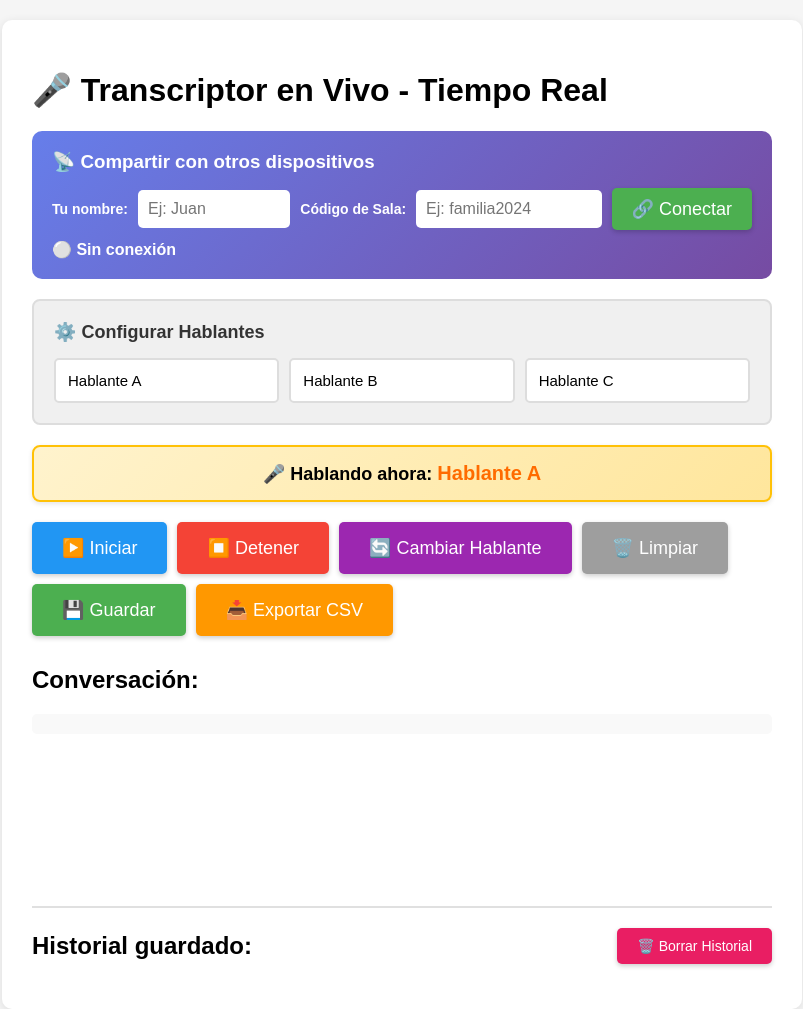
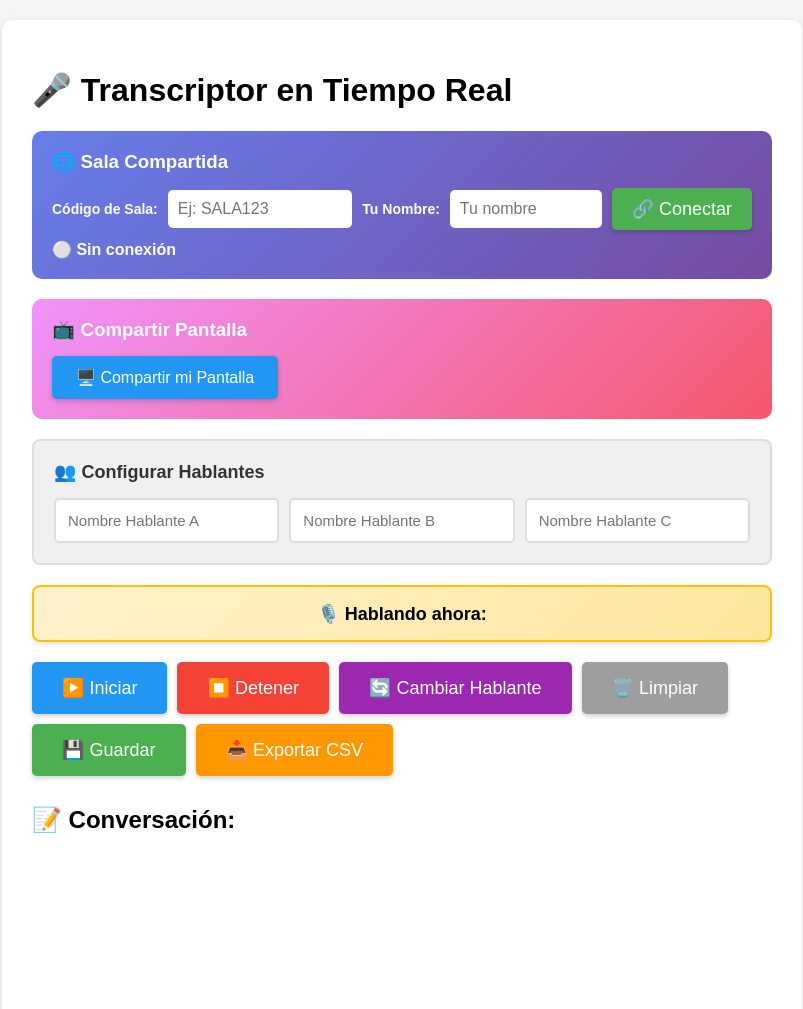
Before and after one commit to Marcos842/PROGRAMA-AUDITIVO-PRUEBA, a plain HTML site: page index.html in a window 1280 px wide. Shown: the top 1009 px of the page, without its empty margins (238-1041 px from the left). Drawn offline with Linux system fonts and the light colour scheme.

Commit message:
Update index.html

```diff
--- a/index.html
+++ b/index.html
@@ -3,48 +3,78 @@
 <head>
     <meta charset="UTF-8">
     <meta name="viewport" content="width=device-width, initial-scale=1.0">
-    <title>Transcriptor para Personas Sordas - Tiempo Real</title>
-
+    <title>Transcriptor para Personas Sordas</title>
     <link rel="stylesheet" href="estilo.css">
 </head>
 <body>
     <div id="pantalla-principal">
-        <h1>🎤 Transcriptor en Vivo - Tiempo Real</h1>
+        <h1>🎤 Transcriptor en Tiempo Real</h1>
 
-        <!-- Código de Sala con presencia -->
+        <!-- Sala Compartida -->
         <div class="sala-compartida">
-            <h3>📡 Compartir con otros dispositivos</h3>
+            <h3>🌐 Sala Compartida</h3>
+
             <div class="codigo-sala">
-                <label>Tu nombre:</label>
-                <input type="text" id="mi-nombre" placeholder="Ej: Juan" maxlength="20">
                 <label>Código de Sala:</label>
-                <input type="text" id="codigo-sala" placeholder="Ej: familia2024" maxlength="20">
+                <input type="text" id="codigo-sala" placeholder="Ej: SALA123" maxlength="20">
+
+                <label>Tu Nombre:</label>
+                <input type="text" id="mi-nombre" placeholder="Tu nombre" maxlength="30">
+
                 <button id="conectar-sala" class="conectar">🔗 Conectar</button>
-                <button id="desconectar-sala" class="desconectar" style="display:none;">❌ Desconectar</button>
+                <button id="desconectar-sala" class="desconectar" style="display: none;">❌ Desconectar</button>
             </div>
-            <p class="estado-conexion" id="estado-conexion">⚪ Sin conexión</p>
-            <!-- Lista de personas conectadas -->
-            <div id="personas-conectadas" style="display:none;">
+
+            <div class="estado-conexion" id="estado-conexion">⚪ Sin conexión</div>
+
+            <!-- Personas Conectadas -->
+            <div id="personas-conectadas" style="display: none;">
                 <h4>👥 Personas en la sala:</h4>
                 <ul id="lista-personas"></ul>
             </div>
         </div>
 
-        <!-- Configuración de Hablantes -->
-        <div class="config-hablantes">
-            <h3>⚙️ Configurar Hablantes</h3>
-            <div class="inputs-hablantes">
-                <input type="text" id="nombre-a" placeholder="Nombre Hablante A" value="Hablante A">
-                <input type="text" id="nombre-b" placeholder="Nombre Hablante B" value="Hablante B">
-                <input type="text" id="nombre-c" placeholder="Nombre Hablante C" value="Hablante C">
+        <!-- Compartir Pantalla -->
+        <div class="compartir-pantalla-section">
+            <h3>📺 Compartir Pantalla</h3>
+
+            <button id="btn-compartir" class="btn-screen">
+                🖥️ Compartir mi Pantalla
+            </button>
+
+            <button id="btn-detener-compartir" class="btn-stop-screen" style="display: none;">
+                ⏹️ Detener Compartir
+            </button>
+
+            <!-- Video local (tu pantalla) -->
+            <div id="contenedor-video-local" style="display: none; margin-top: 15px;">
+                <h4>📤 Tu Pantalla:</h4>
+                <video id="video-local" autoplay muted playsinline></video>
+            </div>
+
+            <!-- Video remoto (pantalla de otro) -->
+            <div id="contenedor-video-remoto" style="display: none; margin-top: 15px;">
+                <h4>📥 Pantalla Compartida:</h4>
+                <video id="video-remoto" autoplay playsinline></video>
             </div>
         </div>
 
-        <!-- Indicador del hablante actual -->
-        <div id="hablante-actual">
-            🎤 Hablando ahora: <span id="nombre-actual">Hablante A</span>
+        <!-- Configuración de Hablantes -->
+        <div class="config-hablantes">
+            <h3>👥 Configurar Hablantes</h3>
+            <div class="inputs-hablantes">
+                <input type="text" id="nombre-a" placeholder="Nombre Hablante A" maxlength="30">
+                <input type="text" id="nombre-b" placeholder="Nombre Hablante B" maxlength="30">
+                <input type="text" id="nombre-c" placeholder="Nombre Hablante C" maxlength="30">
+            </div>
         </div>
 
+        <!-- Indicador de Hablante Actual -->
+        <div id="hablante-actual">
+            🎙️ Hablando ahora: <span id="nombre-actual">Hablante A</span>
+        </div>
+
+        <!-- Controles -->
         <div class="controles">
             <button id="iniciar">▶️ Iniciar</button>
             <button id="detener" class="detener">⏹️ Detener</button>
@@ -54,29 +84,29 @@
             <button id="exportar">📥 Exportar CSV</button>
         </div>
 
+        <!-- Transcripción -->
         <div id="transcripcion">
-            <h2>Conversación:</h2>
+            <h2>📝 Conversación:</h2>
+            <div id="texto-temporal"></div>
             <div id="texto-final"></div>
-            <div id="texto-temporal" class="temporal"></div>
         </div>
 
+        <!-- Historial -->
         <div id="historial">
             <div class="historial-header">
-                <h2>Historial guardado:</h2>
-                <button id="borrar-historial" class="borrar-historial">🗑️ Borrar Historial</button>
+                <h2>📚 Historial</h2>
+                <button id="borrar-historial" class="borrar-historial">🗑️ Borrar Todo</button>
             </div>
             <div id="lista-conversaciones"></div>
         </div>
     </div>
 
-    <div id="alertas-sonido">
-        🔔 ALERTA: Sonido detectado
-    </div>
+    <!-- Alertas de Sonido -->
+    <div id="alertas-sonido"></div>
 
-    <!-- Firebase SDK -->
-    <script src="https://www.gstatic.com/firebasejs/10.7.1/firebase-app-compat.js"></script>
-    <script src="https://www.gstatic.com/firebasejs/10.7.1/firebase-database-compat.js"></script>
-
+    <!-- Scripts -->
+    <script src="https://www.gstatic.com/firebasejs/9.22.0/firebase-app-compat.js"></script>
+    <script src="https://www.gstatic.com/firebasejs/9.22.0/firebase-database-compat.js"></script>
     <script src="app.js"></script>
 </body>
 </html>
```
